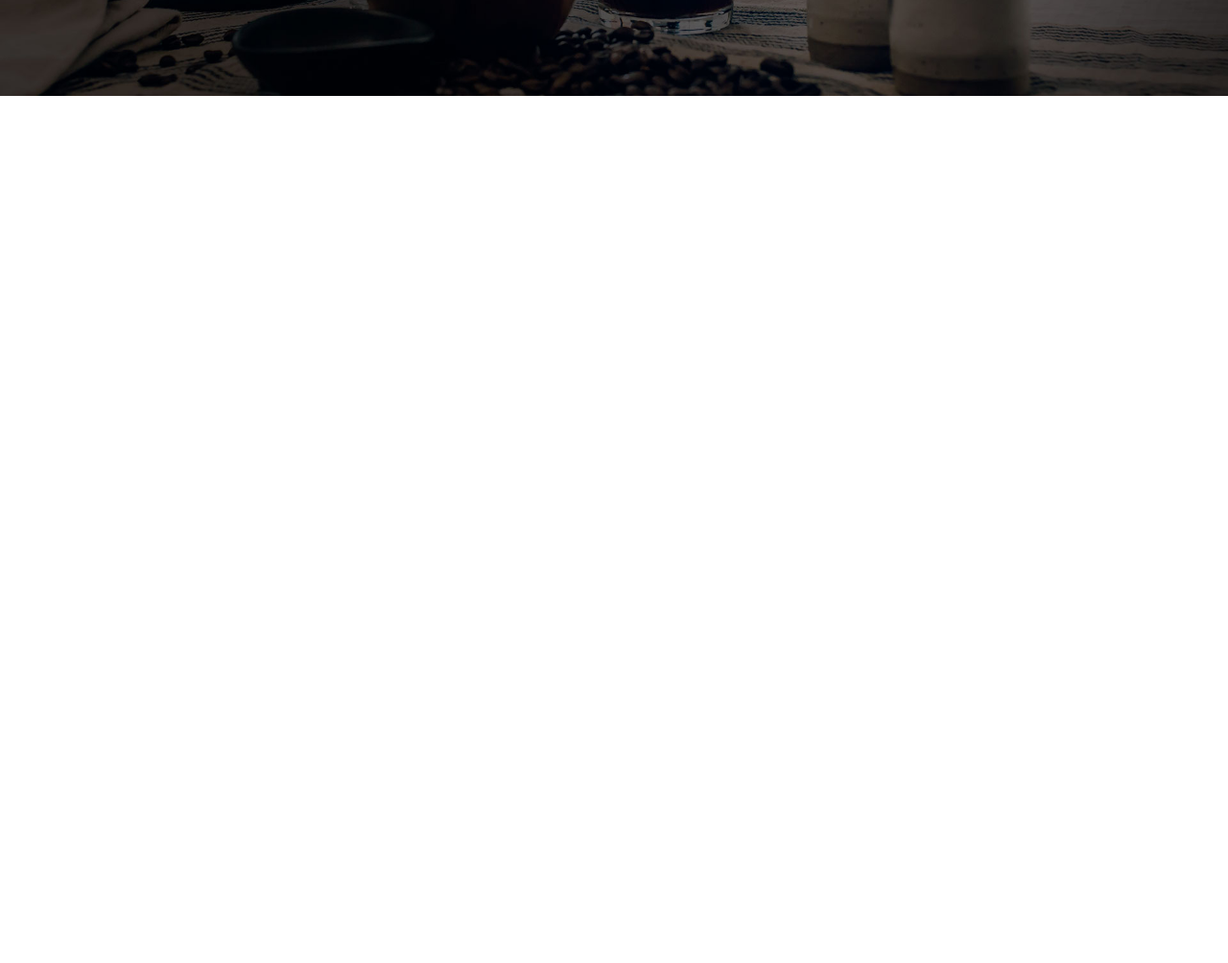
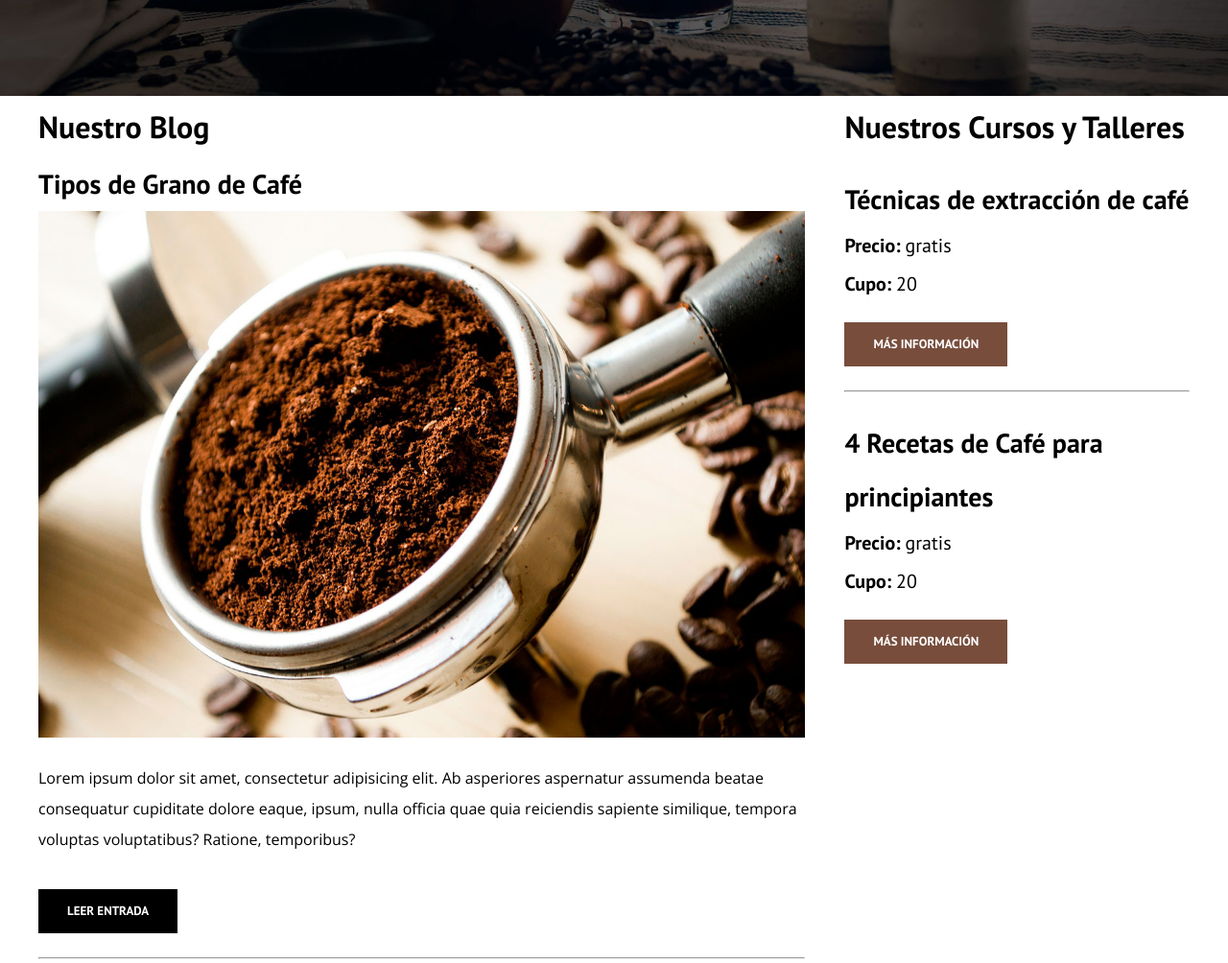
Before and after one commit to alejosu/BlogCafe, a plain HTML site: page index.html in a window 1280 px wide. Shown: the part 500-1504 px from the top of the page at 96% size. Before the commit the page ends 800 px from the top, so only its background shows below. Drawn offline with nearby package versions, Linux system fonts and the light colour scheme.

Commit message:
Index completo con estilos

```diff
--- a/css/style.css
+++ b/css/style.css
@@ -19,10 +19,12 @@ body{
 .contenedor{
     max-width: 1200px;
     margin: 0 auto;
+    width: 95%;
 }
 
 h1,h2,h3,h4{
     font-family: 'PT Sans', sans-serif;
+    margin: 0;
 }
 
 h1 {
@@ -45,6 +47,14 @@ img{
     max-width: 100%;
 }
 
+a{
+    margin: 0;
+    padding: 0;
+}
+
+hr{
+    margin: 2.5rem 0;
+}
 
 /* utilidades */
 
@@ -55,6 +65,38 @@ img{
 .no-margin{
     margin: 0;
 }
+
+/* Botones */
+
+.btn{
+    display: block;
+    text-align: center;
+    padding: 1rem 3rem;
+    margin-top: 2rem;
+    font-family: "PT Sans", sans-serif;
+    font-weight: 700;
+    font-size: 1.3rem;
+    text-decoration: none;
+    color: white;
+    text-transform: uppercase;
+}
+
+.btn-black{
+    color: white;
+    background-color: black;
+}
+
+.btn-brown{
+    color: white;
+    background-color: #784D3C;
+}
+
+@media (min-width: 768px) {
+    .btn{
+        display: inline-block;
+    }
+}
+
 
 
 /* Header */
@@ -125,3 +167,81 @@ img{
 .texto-header p{
     font-size: 2.2rem;
 }
+
+/* contenido-principal Home*/
+
+.contenido-principal{
+    display: flex;
+    flex-wrap: wrap;
+}
+
+.blog,.cursos{
+    flex: 0 0 100%;
+}
+
+.cursos{
+    order: -1;
+}
+
+@media (min-width: 768px){
+    .contenido-principal{
+        justify-content: space-between;
+    }
+
+    .blog{
+        flex-basis: 66.6%;
+    }
+
+    .cursos{
+        flex-basis: calc(33.3% - 4rem);
+        order: 2;
+    }
+}
+
+/* cursos barra*/
+
+.cursos-lista{
+    padding: 0;
+    list-style: none;
+}
+
+.curso p{
+    font-family: 'PT Sans', sans-serif;
+    font-weight: 700;
+    font-size: 2rem;
+}
+
+.curso p span{
+    font-weight: 400;
+}
+
+/* Footer */
+
+.site-footer{
+    background-color: black;
+    min-height: 6rem;
+    padding: 3rem;
+    margin-top: 4rem;
+    text-align: center;
+}
+
+.site-footer a{
+    text-decoration: none;
+    color: #ffffff;
+}
+
+.site-footer a{
+    font-weight: 700;
+}
+
+.site-footer a p span{
+    text-decoration: none;
+    color: #ffffff;
+}
+
+.site-footer nav a{
+    text-decoration: none;
+    color: #ffffff;
+    font-weight: 400;
+    font-size: 1.2rem;
+}
--- a/index.html
+++ b/index.html
@@ -19,13 +19,13 @@
             <div class="barra">
                 <a href="">
                     <h1 class="no-margin">Blog<span>DeCafe</span></h1>
-
+                </a>
                     <nav class="navegacion">
                         <a href="/views/nosotros.html">Nosotros</a>
                         <a href="/views/cursos.html">Cursos</a>
                         <a href="/views/contacto.html">Contacto</a>
                     </nav>
-                </a>
+
             </div>
 
             <div class="texto-header">
@@ -34,5 +34,81 @@
             </div>
         </div>
     </header>
+
+
+    <main class="contenido-principal contenedor">
+
+        <div class="blog">
+            <h3>Nuestro Blog</h3>
+
+            <article class="entrada-blog">
+                <h4>Tipos de Grano de Café</h4>
+                <div class="imagen">
+                    <img src="img/blog1.jpg" alt="Tipos de grano">
+                </div>
+                <p>Lorem ipsum dolor sit amet, consectetur adipisicing elit. Ab asperiores aspernatur assumenda beatae consequatur cupiditate dolore eaque, ipsum, nulla officia quae quia reiciendis sapiente similique, tempora voluptas voluptatibus? Ratione, temporibus?</p>
+                <a href="" class="btn btn-black">Leer entrada</a>
+                <hr>
+            </article>
+
+            <article class="entrada-blog">
+                <h4>3 Deliciosas Recetas con Café</h4>
+                <div class="imagen">
+                    <img src="img/blog2.jpg" alt="Recetas con café">
+                </div>
+                <p>Lorem ipsum dolor sit amet, consectetur adipisicing elit. Ab asperiores aspernatur assumenda beatae consequatur cupiditate dolore eaque, ipsum, nulla officia quae quia reiciendis sapiente similique, tempora voluptas voluptatibus? Ratione, temporibus?</p>
+                <a href="" class="btn btn-black">Leer entrada</a>
+                <hr>
+            </article>
+
+            <article class="entrada-blog">
+                <h4>Beneficios del Café</h4>
+                <div class="imagen">
+                    <img src="img/blog3.jpg" alt="Beneficios del cafe">
+                </div>
+                <p>Lorem ipsum dolor sit amet, consectetur adipisicing elit. Ab asperiores aspernatur assumenda beatae consequatur cupiditate dolore eaque, ipsum, nulla officia quae quia reiciendis sapiente similique, tempora voluptas voluptatibus? Ratione, temporibus?</p>
+                <a href="" class="btn btn-black">Leer entrada</a>
+            </article>
+
+        </div>
+
+        <aside class="cursos">
+            <h3>Nuestros Cursos y Talleres</h3>
+
+            <ul class="cursos-lista">
+                <li class="curso">
+                    <h4 class="no-margin">Técnicas de extracción de café</h4>
+                    <p class="no-margin">Precio: <span>gratis</span></p>
+                    <p class="no-margin">Cupo: <span>20</span></p>
+                    <a href="" class="btn btn-brown">Más Información</a>
+                    <hr>
+                </li>
+
+                <li class="curso">
+                    <h4 class="no-margin">4 Recetas de Café para principiantes</h4>
+                    <p class="no-margin">Precio: <span>gratis</span></p>
+                    <p class="no-margin">Cupo: <span>20</span></p>
+                    <a href="" class="btn btn-brown">Más Información</a>
+                </li>
+            </ul>
+        </aside>
+
+    </main>
+
+    <footer class="site-footer">
+        <div class="contenedor">
+            <div class="barra">
+                <a href="">
+                    <p class="no-margin">Blog<span>DeCafe</span></p>
+                </a>
+                <nav class="navegacion">
+                    <a href="/views/nosotros.html">Nosotros</a>
+                    <a href="/views/cursos.html">Cursos</a>
+                    <a href="/views/contacto.html">Contacto</a>
+                </nav>
+
+            </div>
+        </div>
+    </footer>
 </body>
 </html>
```
